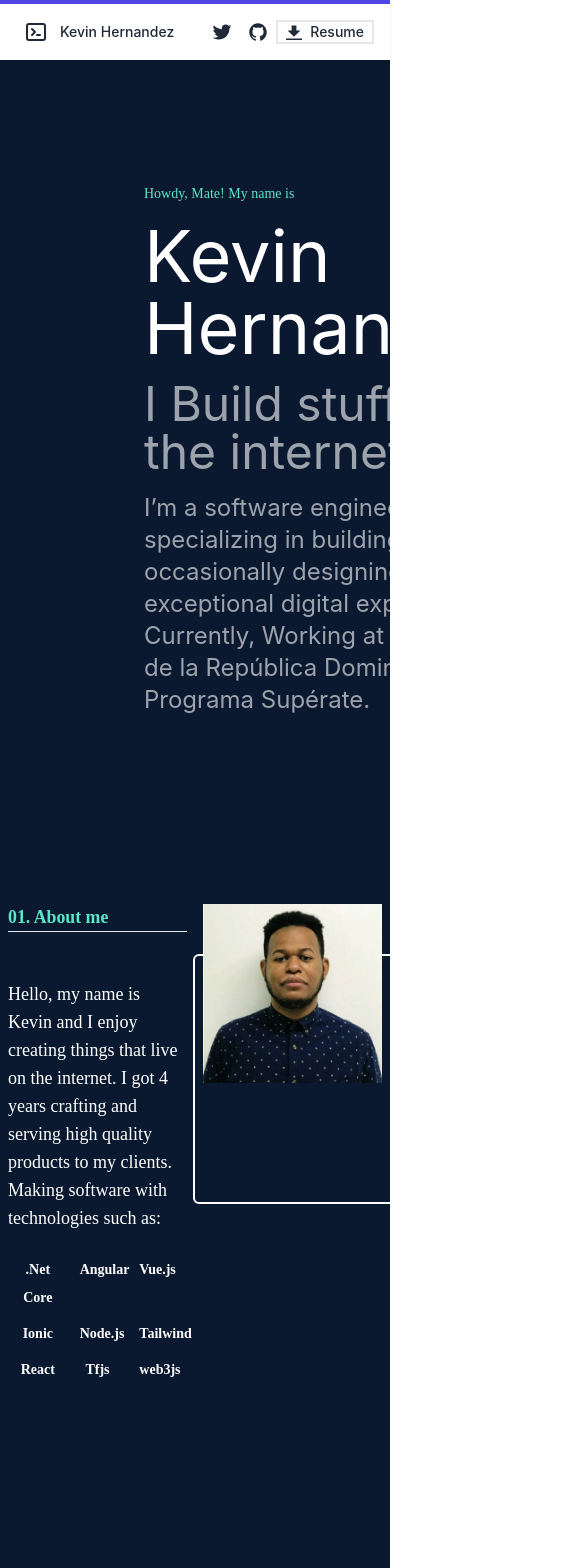
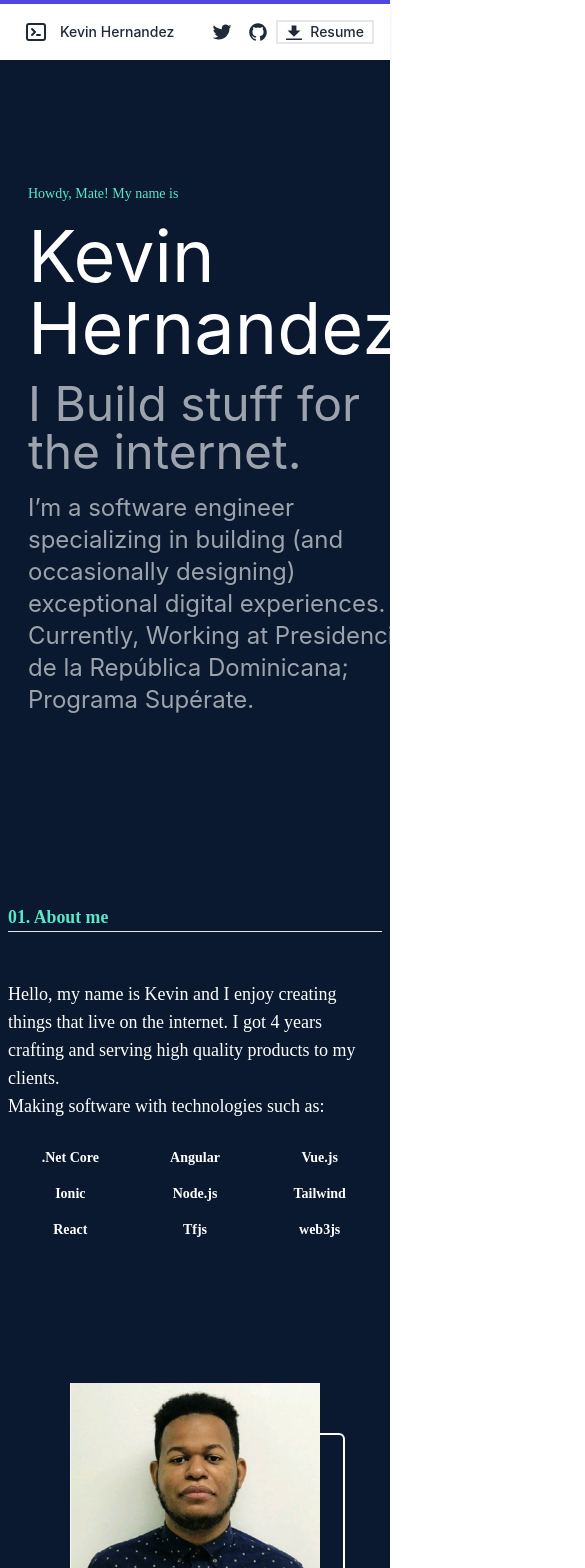
Before and after one commit to kevinHernandez05/kevinHernandez05.github.io, a React (Create React App) app in the folder portfolio/: page / in a window 390 px wide. Shown: the top 1568 px of the page, 585 px wide, since content can reach past the window. Built offline with nearby package versions, Linux system fonts and the light colour scheme.

Commit message:
Resume.pdf subido, boton de descargar cv listo

```diff
--- a/portfolio/src/App.js
+++ b/portfolio/src/App.js
@@ -1,13 +1,15 @@
 import './App.css';
-import React,{useState,useEffect} from 'react';
+import React, { Suspense } from 'react';
 
 
 //Components
 import Navbar from './components/navbar/navbar';
 import Header from './components/header/header';
 import About from './components/about/about';
-import WorkPlaces from './components/workPlaces/workPlaces';
 import Projects from './components/projects/projects';
+
+
+const WorkPlaces = React.lazy(() => import('./components/workPlaces/workPlaces'));
 
 
 function App() {
@@ -19,8 +21,11 @@ function App() {
         <Navbar name="Kevin Hernandez" />
         <Header name="Kevin Hernandez" job='Presidencia de la República Dominicana; Programa Supérate.' />
         <About name="Kevin" />
-        <WorkPlaces />
-        {/* <Projects /> */}
+        <Suspense fallback={<div>Loading...</div>}>
+          <WorkPlaces />
+        </Suspense>
+        <span className='section'></span>
+        <Projects />
 
       </main>
     </div>
--- a/portfolio/src/components/about/about.js
+++ b/portfolio/src/components/about/about.js
@@ -3,7 +3,7 @@ import ProfilePic from './images/profile.jpeg';
 
 export default function About(props) {
     return (
-        <section class="section sm:px-12 md:px-24 lg:px-36 xl:px-96 grid grid-cols-2">
+        <section class="section sm:px-12 md:px-24 lg:px-36 xl:px-96 grid md:grid-cols-2">
             <div class="px-2">
                 <h1 class="font-semibold">01. About me</h1>
                 <hr></hr>
@@ -15,15 +15,15 @@ export default function About(props) {
                     Making software with technologies such as:
                 </p>
                 <div class="grid grid-cols-3 text-center py-5">
-                    <p class="m-1 rounded-full px-2 font-bold text-sm leading-loose"><span class="fab fa-angellist"></span>.Net Core</p>
-                    <p class="m-1 rounded-full px-2 font-bold text-sm leading-loose"><span class="fab fa-angellist"></span>Angular</p>
-                    <p class="m-1 rounded-full px-2 font-bold text-sm leading-loose"><span class="fab fa-angellist"></span>Vue.js</p>
-                    <p class="m-1 rounded-full px-2 font-bold text-sm leading-loose"><span class="fab fa-angellist"></span>Ionic</p>
-                    <p class="m-1 rounded-full px-2 font-bold text-sm leading-loose"><span class="fab fa-angellist"></span>Node.js</p>
-                    <p class="m-1 rounded-full px-2 font-bold text-sm leading-loose"><span class="fab fa-angellist"></span>Tailwind</p>
-                    <p class="m-1 rounded-full px-2 font-bold text-sm leading-loose"><span class="fab fa-angellist"></span>React</p>
-                    <p class="m-1 rounded-full px-2 font-bold text-sm leading-loose"><span class="fab fa-angellist"></span>Tfjs</p>
-                    <p class="m-1 rounded-full px-2 font-bold text-sm leading-loose"><span class="fab fa-angellist"></span>web3js</p>
+                    <p class="m-1 rounded-full px-2 font-bold text-sm leading-loose">.Net Core</p>
+                    <p class="m-1 rounded-full px-2 font-bold text-sm leading-loose">Angular</p>
+                    <p class="m-1 rounded-full px-2 font-bold text-sm leading-loose">Vue.js</p>
+                    <p class="m-1 rounded-full px-2 font-bold text-sm leading-loose">Ionic</p>
+                    <p class="m-1 rounded-full px-2 font-bold text-sm leading-loose">Node.js</p>
+                    <p class="m-1 rounded-full px-2 font-bold text-sm leading-loose">Tailwind</p>
+                    <p class="m-1 rounded-full px-2 font-bold text-sm leading-loose">React</p>
+                    <p class="m-1 rounded-full px-2 font-bold text-sm leading-loose">Tfjs</p>
+                    <p class="m-1 rounded-full px-2 font-bold text-sm leading-loose">web3js</p>
                 </div>
             </div>
 
--- a/portfolio/src/components/header/header.js
+++ b/portfolio/src/components/header/header.js
@@ -1,7 +1,7 @@
 export default function Header(props){
     return(
-        <section class="section px-24 grid place-items-center">
-            <div class="max-w-2xl px-12">
+        <section class="section md:px-24 grid place-items-center">
+            <div class="max-w-2xl px-7 md:px-12">
 
                 <h1 class="text-white-800 text-sm">Howdy, Mate! My name is</h1>
                 <h2 class="text-7xl text-white-600 mt-4 ">{props.name}.</h2>
--- a/portfolio/src/components/navbar/navbar.js
+++ b/portfolio/src/components/navbar/navbar.js
@@ -28,7 +28,7 @@ export default function Navbar(props) {
             </a>
 
             <div class="border-solid border-2 border-light-blue-500">
-              <a class="flex items-center mx-2 text-gray-800 hover:text-indigo-600" href="#">
+              <a class="flex items-center mx-2 text-gray-800 hover:text-indigo-600" href="resume.pdf" download={"Kevin Hernandez - Curriculum Vitae.pdf"}>
                 <svg class="fill-current w-4 h-4 mr-2" xmlns="http://www.w3.org/2000/svg" viewBox="0 0 20 20">
                   <path d="M13 8V2H7v6H2l8 8 8-8h-5zM0 18h20v2H0v-2z" />
                 </svg>
--- a/portfolio/src/components/projects/projects.js
+++ b/portfolio/src/components/projects/projects.js
@@ -6,7 +6,7 @@ export default function projects(props) {
         <section class="section px-36">
             <div class="grid grid-cols-2">
                 <div class="px-2">
-                    <p class="font-semibold">03. Stuff I've Builded</p>
+                    <h1 class="font-semibold">03. Stuff I've Builded</h1>
                     <hr></hr>
                 </div>
             </div>
@@ -18,11 +18,7 @@ export default function projects(props) {
                 <div class="">
                     information
                 </div>
-
-
             </div>
-
-
         </section>
     )
 }
--- a/portfolio/src/components/workPlaces/workPlaces.js
+++ b/portfolio/src/components/workPlaces/workPlaces.js
@@ -35,6 +35,7 @@ const WorkPlaces = props => {
     }, []);
 
     return (
+
         <section class="section sm:px-12 md:px-24 lg:px-36 xl:px-96">
             <div class="grid grid-cols-2">
                 <div class="px-2">
@@ -42,14 +43,13 @@ const WorkPlaces = props => {
                     <hr class="py-8"></hr>
                 </div>
             </div>
-
             {
                 jobLoaded ?
                     (
                         job.map((job, index) => {
 
                             return (
-                                <div class="py-3">
+                                <div class="py-3" key={index}>
                                     <div
                                     class="relative lx:w-1/2 bg-gray-900 block p-7 border border-gray-100 rounded-lg"
                                 >
@@ -87,8 +87,8 @@ const WorkPlaces = props => {
                                         </div>
 
                                         <div class="flex flex-col-reverse ml-3 sm:ml-6">
-                                            <dt class="text-sm font-medium text-gray-400">Reading time</dt>
-                                            <dd class="text-xs text-gray-300">3 minute</dd>
+                                            <dt class="text-sm font-medium text-gray-400">URL</dt>
+                                            <dd class="text-xs text-gray-300">Not at the moment.</dd>
                                         </div>
                                     </dl>
                                 </div>
@@ -97,20 +97,7 @@ const WorkPlaces = props => {
                         })
                     ) : (
                         <div class="px-24">
-                            <div class="border-l-2 mt-10">
-                                <div class="transform transition cursor-pointer hover:-translate-y-2 ml-10 relative flex items-center px-6 py-4 bg-blue-600 text-white rounded mb-10 flex-col md:flex-row space-y-4 md:space-y-0">
-                                    <div class="w-5 h-5 bg-blue-600 absolute -left-10 transform -translate-x-2/4 rounded-full z-10 mt-2 md:mt-0"></div>
-                                    <div class="w-10 h-1 bg-blue-300 absolute -left-10 z-0"></div>
 
-                                    <div class="flex-auto">
-                                        <div class="w-full h-full fixed block top-0 left-0 bg-white opacity-75 z-50">
-                                            <span class="text-green-500 opacity-75 top-1/2 my-0 mx-auto block relative w-0 h-0">
-                                                <i class="fas fa-circle-notch fa-spin fa-5x">a</i>
-                                            </span>
-                                        </div>
-                                    </div>
-                                </div>
-                            </div>
                         </div>
                     )
 
```
Also changed, not shown: 1 other file (tests, documents, lock files or other folders).
